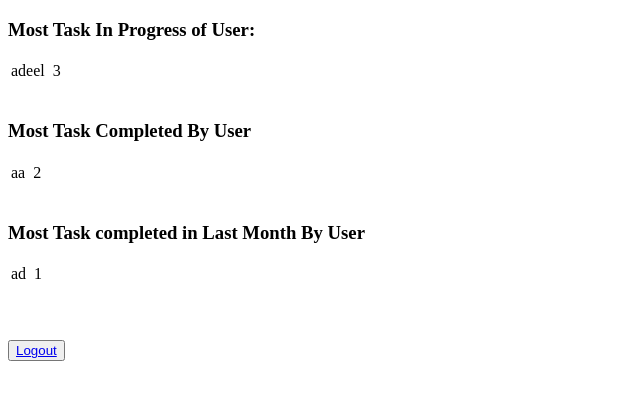
After one commit to adeelehsan/django-todo-app, a Django app: page /todo/summary in a window 1280 px wide. The commit adds this page. Shown: the top 400 px of the page, without its empty margins (0-640 px from the left). Run offline with Django 3.2, Linux system fonts and the light colour scheme; data comes from the database, SQL or seed files in the repository; both versions use the stored data as it was after the commit.

Commit message:
All Features are added!|
All the functionality is completed.

```diff
--- a/todo/apps.py
+++ b/todo/apps.py
@@ -5,3 +5,6 @@ from django.apps import AppConfig
 
 class TodoConfig(AppConfig):
     name = 'todo'
+
+    def ready(self):
+        from signals.signals import update_log
--- a/todo/middleware.py
+++ b/todo/middleware.py
@@ -11,7 +11,4 @@ class TimezoneMiddleware(object):
         file.write(request.user.username)
         file.write(timezone.now().time().__str__())
         file.close()
-        print "Middleware executed"
-        print request.user.username
-        print timezone.now()
         return self.get_response(request)
--- a/todo/models.py
+++ b/todo/models.py
@@ -1,19 +1,28 @@
 from __future__ import unicode_literals
-# from django.contrib.auth.models import User
+
+from django.contrib import admin
 from django.db import models
+from django.db.models import Count
 from django.conf import settings
-from django.utils.timezone import datetime
+from datetime import date, timedelta
 from django.contrib.auth.models import AbstractUser
 
 
 # Create your models here.
+
+
 class Task(models.Model):
     user = models.ForeignKey(settings.AUTH_USER_MODEL, on_delete=models.CASCADE)
     title = models.CharField(max_length=200)
     description = models.CharField(max_length=200)
-    status = models.CharField(max_length=200, null=True)
     creation_date = models.DateField(auto_now=True)
     completion_date = models.DateField(null=True, blank=True)
+    log = models.CharField(max_length=200, null=True)
+    status_choices = (
+        ('inprogress', 'In Progress'),
+        ('complete', 'Complete'),
+    )
+    status = models.CharField(max_length=200, null=True, choices=status_choices, default=status_choices[0])
 
     class Meta:
         permissions = (('can_view', 'can view all task'),)
@@ -22,5 +31,25 @@ class Task(models.Model):
         return self.title
 
 
+# class TaskAdmin(admin.ModelAdmin):
+#     list_display = ('title', 'description')
+
+
 class User(AbstractUser):
-    joining_date = models.DateField(auto_now=True)
+    joining_date = models.DateField(null= True)
+
+
+class TaskManager(models.Manager):
+    def with_counts(self):
+        comp_count = User.objects.filter(task__status='complete').annotate(count=Count('task')).order_by('-count')
+        ipor_count = User.objects.filter(task__status='inprogress').annotate(count=Count('task')).order_by('-count')
+        prev = date.today().replace(day=1) - timedelta(days=1)
+        last_month_comp = User.objects.filter(task__status='complete', task__completion_date__month=prev.month) \
+            .annotate(count=Count('task')).order_by('-count')
+        s_info = {}
+
+        s_info['inprogress'] = (ipor_count[0].username, ipor_count[0].count) if ipor_count else ()
+        s_info['complete'] = (comp_count[0].username, comp_count[0].count) if comp_count else ()
+        s_info['last_month_complete'] = (
+        last_month_comp[0].username, last_month_comp[0].count) if last_month_comp else ()
+        return s_info
--- a/todo/templates/todo/create.html
+++ b/todo/templates/todo/create.html
@@ -21,5 +21,7 @@
     {{form}}
     <input type="submit" value="Done"/>
 </form>
+<br><br><br>
+ <button><a href="{% url 'logout' %}">Logout</a></button>
 </body>
 </html>
--- a/todo/templates/todo/index.html
+++ b/todo/templates/todo/index.html
@@ -20,6 +20,8 @@
 {%endif%}
 <button><a href="{% url 'todo:create' %}"> Add Task to List </a></button>
 <br><br><br>
+<button><a href="{% url 'todo:summary' %}"> View Summary </a></button>
+<br><br><br>
  <button><a href="{% url 'logout' %}">Logout</a></button>
 </body>
 </html>
--- /dev/null
+++ b/todo/templates/todo/summary.html
@@ -0,0 +1,48 @@
+<!DOCTYPE html>
+<html lang="en">
+<head>
+    <meta charset="UTF-8">
+    <title>Title</title>
+</head>
+<body>
+<h3>Most Task In Progress of  User: </h3>
+{%if summary.inprogress.1  == 0 %}
+<h5>No Task was completed Yet</h5>
+{% else %}
+<table>
+  <tr>
+    <td>{{summary.inprogress.0}}</td>
+       <td class="space"></td>
+      <td>{{summary.inprogress.1}}</td>
+</table>
+{% endif %}
+<br>
+
+<h3>Most Task Completed By User</h3>
+{%if summary.complete.1  == 0 %}
+<h5>No Task was completed Yet</h5>
+{% else %}
+<table>
+  <tr>
+    <td>{{summary.complete.0}}</td>
+       <td class="space"></td>
+      <td>{{summary.complete.1}}</td>
+</table>
+{% endif %}
+<br>
+
+<h3>Most Task completed in Last Month By User </h3>
+{%if not summary.last_month_complete.1 %}
+<h5>No Task was completed in Last Month</h5>
+{% else %}
+<table>
+  <tr>
+    <td>{{summary.last_month_complete.0}}</td>
+       <td class="space"></td>
+      <td>{{summary.last_month_complete.1}}</td>
+</table>
+{% endif %}
+<br><br><br>
+ <button><a href="{% url 'logout' %}">Logout</a></button>
+</body>
+</html>
--- a/todo/urls.py
+++ b/todo/urls.py
@@ -4,6 +4,7 @@ from . import views
 app_name = 'todo'
 urlpatterns = [
     url(r'^$', views.index, name='index'),
+    url(r'summary', views.summary, name='summary'),
     url(r'create', views.create, name='create'),
     url(r'^(?P<todo_id>[0-9]+)/delete', views.delete, name='delete'),
     url(r'^(?P<todo_id>[0-9]+)/detail', views.detail, name='detail'),
--- a/todo/views.py
+++ b/todo/views.py
@@ -3,10 +3,12 @@ from django.http import HttpResponseRedirect
 from django.views.decorators.http import require_GET
 from django.contrib.auth.decorators import login_required
 from django.urls import reverse
+from django.core.exceptions import ObjectDoesNotExist
 from django.shortcuts import render, get_object_or_404
 from .decorators import user_has_perm
 from .forms import TaskForm
-from .models import Task
+from datetime import datetime
+from .models import Task, TaskManager
 
 @login_required
 @user_has_perm
@@ -38,9 +40,10 @@ def create(request):
 def detail(request, todo_id):
     try:
         task = Task.objects.get(id=todo_id)
-        context = {'taske': task}
+        form = TaskForm(instance=task)
+        context = {'form': form, 'taske':task}
         return render(request, 'todo/detail.html', context)
-    except (KeyError, Task.DoesNotExit):
+    except (KeyError, ObjectDoesNotExist):
         return render(request, 'todo/detail.html', {})
 
 
@@ -60,7 +63,17 @@ def update(request, todo_id):
     task = Task.objects.get(id=int(todo_id))
     form = TaskForm(request.POST, instance=task)
     if form.is_valid():
+        if form.cleaned_data['status'] == 'complete':
+            task.completion_date = datetime.now().date()
+        # import pdb;pdb.set_trace()
         form.save()
         return HttpResponseRedirect(reverse('todo:index'))
     else:
         return render(request, 'todo/update.html', {'form': form})
+
+def summary(request):
+    t = TaskManager()
+    s_info = t.with_counts()
+    context = {'summary': s_info}
+    # import pdb;pdb.set_trace()
+    return render(request, 'todo/summary.html', context)
--- a/todo_crud/settings.py
+++ b/todo_crud/settings.py
@@ -11,6 +11,7 @@ https://docs.djangoproject.com/en/1.10/ref/settings/
 """
 
 import os
+import django
 
 # Build paths inside the project like this: os.path.join(BASE_DIR, ...)
 BASE_DIR = os.path.dirname(os.path.dirname(os.path.abspath(__file__)))
```
Also changed, not shown: todo/admin.py (+11 -1 lines), todo/forms.py (+6 -2 lines), todo/signals/signals.py (added, +9 -0 lines), todo/templates/todo/Update.html (+2 -8 lines), todo/templates/todo/detail.html (+14 -2 lines), db.sqlite3, todo/migrations/0002_auto_20170612_1143.py (added), todo/migrations/0003_auto_20170613_0948.py (added), todo/migrations/0004_auto_20170615_1102.py (added), todo/signals/__init__.py (added).
